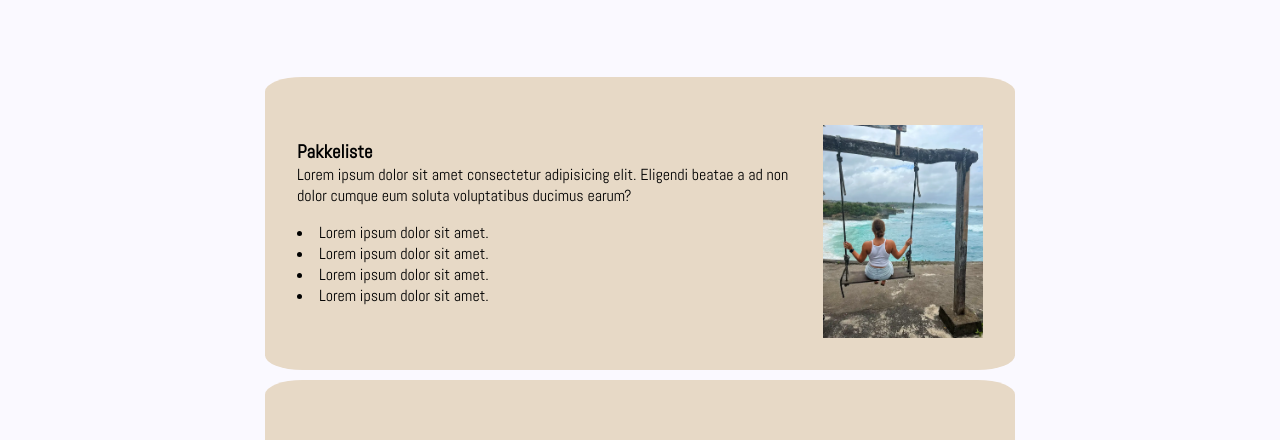
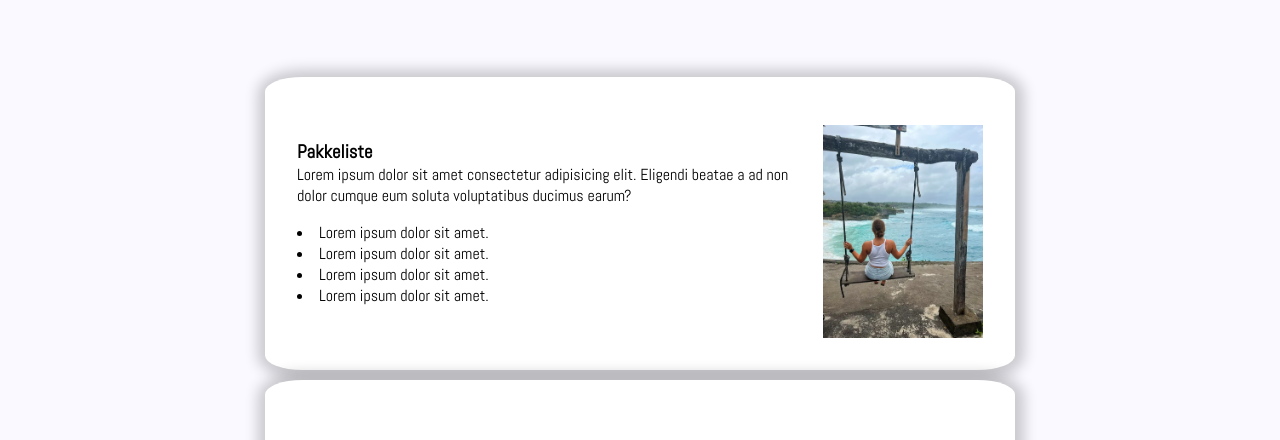
Before and after one commit to Isab2647/Emnesite, a plain HTML site: page råd.html in a window 1280 px wide. Shown: the part 298-738 px from the top of the page. Drawn offline with Linux system fonts and the light colour scheme.

Commit message:
Billede optimering og baggrundsfarve på "mine råd"

```diff
--- a/css/layout.css
+++ b/css/layout.css
@@ -87,7 +87,8 @@ p {
 } */
 
 section .top-row {
-  background-color: #e7d9c6;
+  background-color: #ffffff;
+  box-shadow: 1px 1px 14px 8px rgb(0 0 0 / 20%);
 }
 
 .grid_1 {
```
Also changed, not shown: images/elefantgruppe.webp, images/solopgang.webp, images/vandhul.webp, images/zipline.webp, 1 other file.
